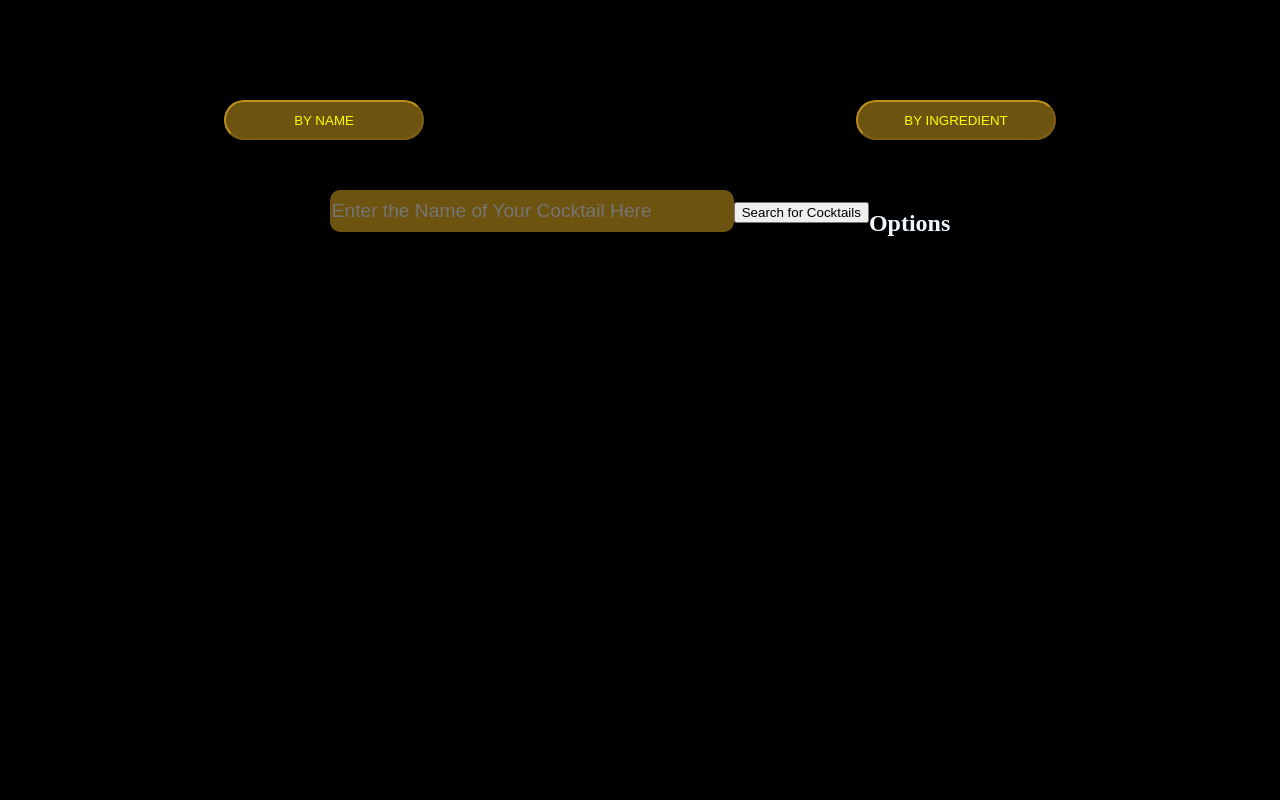
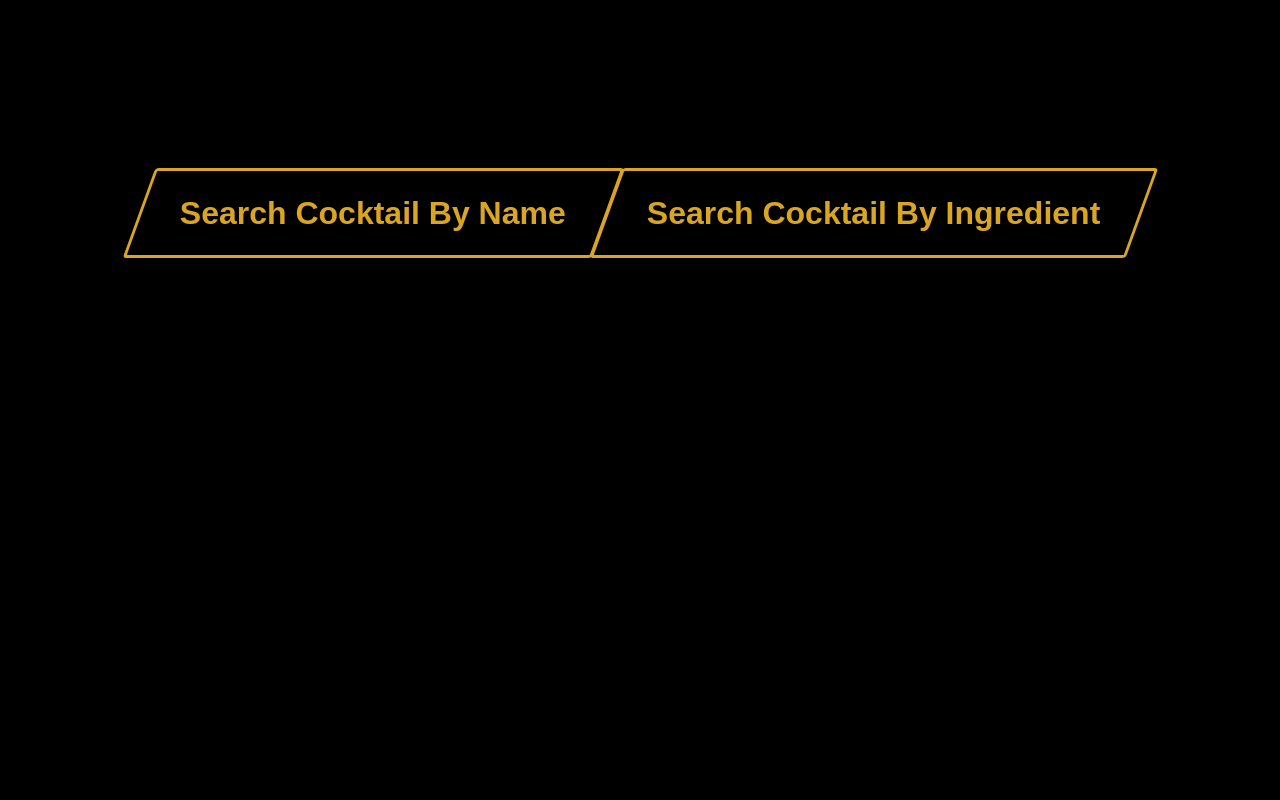
Before and after one commit to RaySandhu/bottoms-up, a Vue app in the folder BottomsUp/: page / in a window 1280 px wide. Shown: the top 800 px of the page. Built offline with nearby package versions, Linux system fonts and the light colour scheme.

Commit message:
Return to main; CSS from codepen; todo list

```diff
--- a/BottomsUp/components/Navbar.vue
+++ b/BottomsUp/components/Navbar.vue
@@ -16,36 +16,94 @@
 </script>
 
 <template>
-  <div className="buttons">
-    <button @click="changeDisplay(true)"> By Name </button>
-    <button @click="changeDisplay(false)">By ingredient</button>
+  <div className="button-display">
+    <button class = 'button-choice button-slanted' @click="changeDisplay(true)">
+      <span class="button-slanted-content"> Search Cocktail By Name</span>
+    </button>
+    <button class = 'button-choice button-slanted' @click="changeDisplay(false)">
+      <span class="button-slanted-content"> Search Cocktail By Ingredient</span>
+    </button>
   </div>
 </template>
 
 <style scoped>
-  .buttons {
+  /* .buttons {
     display: flex;
     justify-content: space-around;
     background-color: inherit;
     width: 100%;
     margin-top: 100px;
     align-items: center;
-  }
+  } */
 
-  button {
+  /* button {
     border-color: rgb(218, 165, 32, 0.75);
     border-radius: 20px;
     font-size: 2vem;
     color: yellow;
-    font-family: 'Montserrat' Geneva, Tahoma, sans-serif;
-    /*font not working */
     background-color: rgb(218, 165, 32, 0.5);
     height: 40px;
     width: 200px;
     text-transform: uppercase;
+  } */
+
+  /* button:active{
+    transform: translateY(3px);
+  } */
+
+  a {
+    text-decoration: none;
+    color: inherit;
   }
 
-  button:active{
-    transform: translateY(3px);
+  .button-display {
+    display: flex;
+    text-align: center;
+    justify-content: center;
+    height:100vh;
+    top: 50%;
+  }
+
+  .button-choice {
+    display:inline-block;
+    padding:0.35em 1.2em;
+    border:0.1em solid goldenrod;
+    margin:10rem -0.1rem 0.1em 0;
+    border-radius:0.12em;
+    box-sizing: border-box;
+    text-decoration:none;
+    font-family:'Cormorant Garamond', sans-serif;
+    font-weight:bolder;
+    font-size: 2rem;
+    color:goldenrod;
+    text-align:center;
+    background-color: inherit;
+    transition: all 0.4s;
+    cursor: pointer;
+    max-height: 90px;
+  }
+  .button-choice:hover{
+    color: black;
+    background-color: darkgoldenrod;
+    border-color: darkgoldenrod
+  }
+
+  .button-choice:focus {
+    color: black;
+    background-color: darkgoldenrod;
+    border-color: darkgoldenrod
+  }
+
+  .button-slanted {
+    -ms-transform: skewX(-20deg);
+    -webkit-transform: skewX(-20deg);
+    transform: skewX(-20deg);
+  }
+
+  .button-slanted-content {
+    -ms-transform: skewX(20deg);
+    -webkit-transform: skewX(20deg);
+    transform: skewX(20deg);
+    display: inline-block;
   }
 </style>
--- a/BottomsUp/components/SearchByName.vue
+++ b/BottomsUp/components/SearchByName.vue
@@ -33,6 +33,8 @@
 <template>
 <div class="namesearchparent">
     <SearchBar @updatelists='updateLists'/>
+
+
     <div v-if="(JSON.parse(JSON.stringify(possibleList))) != []">
         <CTOptions
             :toDisplay='this.possibleList'
@@ -48,5 +50,6 @@
 <style scoped>
     .namesearchparent {
         display: flex;
+        width: 100%;
     }
 </style>
--- a/BottomsUp/components/searchName/SearchBar.vue
+++ b/BottomsUp/components/searchName/SearchBar.vue
@@ -39,24 +39,44 @@ export default {
             placeholder="Enter the Name of Your Cocktail Here"
             autocomplete="off"
         />
+    </form>
+    <div>
         <button
             id="createCTArr"
-            type="button"
             @click="this.generateArr()"
         >
         Search for Cocktails
         </button>
-    </form>
+    </div>
 </template>
 
 <style scoped>
+
+    /* template {
+        height: 100vh;
+        top: 50%;
+        justify-content: center;
+    } */
     .searchbar {
-        background-color: rgb(218, 165, 32, 0.5);
-        border-style: hidden;
-        border-radius: 10px;
-        height: 2.5rem;
-        min-width: 400px;
-        color: yellow;
-        font-size: larger;
+        margin: 50px 0;
+        background: none;
+        border-bottom: 1px solid white;
+        border-top: none;
+        border-left: none;
+        border-right: none;
+        min-width: fit-content;
+        width: 400px;
+        height: 30px;
+        color: darkgoldenrod;
+        font-family: 'Cormorant Garamond';
+        font-size: 2rem;
+        text-transform: uppercase;
+        text-align: center;
+    }
+
+    .searchbar:focus {
+        outline: none;
+        border-bottom: 3px solid silver;
+        color: goldenrod;
     }
 </style>
--- /dev/null
+++ b/BottomsUp/src/App.css
@@ -0,0 +1,5 @@
+@import url('https://fonts.googleapis.com/css2?family=Barlow:ital@1&family=Cormorant+Garamond:wght@700&family=Roboto:wght@500&display=swap');
+
+#app {
+    font-family: 'Cormorant Garamond';
+}
--- a/BottomsUp/src/App.vue
+++ b/BottomsUp/src/App.vue
@@ -21,9 +21,10 @@ export default {
 
   },
   methods: {
-    renderCorrect(i) {
+    renderCorrectSearchMenu(i) {
+      //toggle between name and ingredients search
+        //i is the boolean emitted by navbar to indicate which search menu is displayed
       this.showing = i
-      console.log(i)
     }
   }
 }
@@ -31,7 +32,7 @@ export default {
 
 <template>
   <header>
-	  <Navbar :display= true @change="renderCorrect"/>
+	  <Navbar :display= true @change="renderCorrectSearchMenu"/>
   </header>
   <main>
     <div v-if="showing === true">
```
